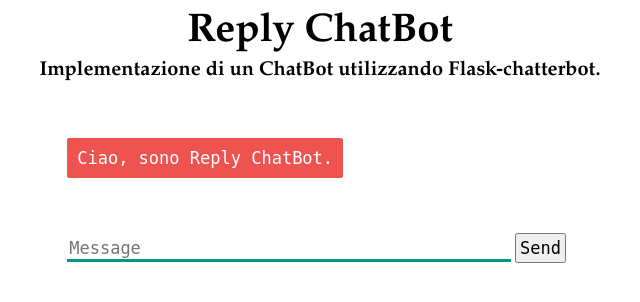
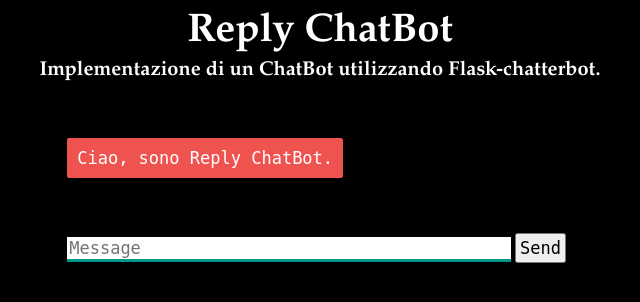
Before and after one commit to edsonsoaresramos/CB, a Flask app: page / in a window 1280 px wide. Shown: the top 302 px of the page, without its empty margins (320-960 px from the left). Run offline with Flask 2, Linux system fonts and the light colour scheme; some libraries are stand-ins or nearby versions.

Commit message:
Changed Style

```diff
--- a/flaskC/static/style.css
+++ b/flaskC/static/style.css
@@ -1,9 +1,10 @@
 body {
     font-family: Garamond;
+    background-color: #000000;
 }
 
 h1 {
-    color: black;
+    color: white;
     margin-bottom: 0;
     margin-top: 0;
     text-align: center;
@@ -11,7 +12,7 @@
 }
 
 h3 {
-    color: black;
+    color: white;
     font-size: 20px;
     margin-top: 3px;
     text-align: center;
```
Also changed, not shown: flaskC/db.sqlite3.
